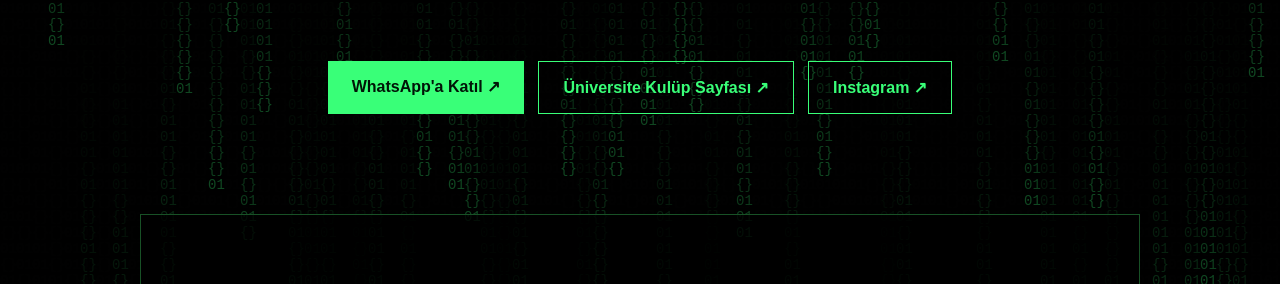
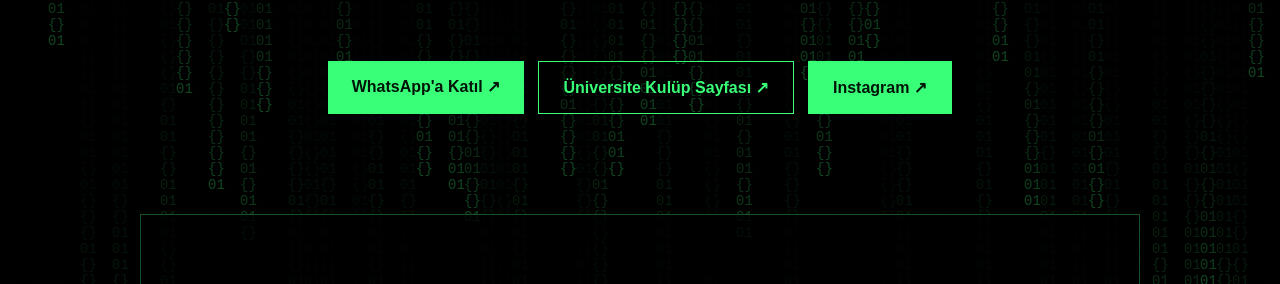
Before and after one commit to HititClubSite/club-site, a website: page public/index.html in a window 1280 px wide. Shown: the part 483-767 px from the top of the page. Drawn offline with Linux system fonts and the light colour scheme; no server answers.

Commit message:
style: match Instagram button to WhatsApp

```diff
--- a/public/style.css
+++ b/public/style.css
@@ -24,3 +24,5 @@
 #eventsList{display:flex;flex-direction:column;gap:28px;width:100%}.event-card{width:100%;max-width:none;box-sizing:border-box}.event-info h3{overflow-wrap:normal;word-break:normal}.event-info p{overflow-wrap:normal;word-break:normal}@media(max-width:700px){#eventsList{display:flex}.event-card{width:100%}}
 
 @media(max-width:700px){.hero{min-height:100svh;min-height:100vh;padding-bottom:70px}.content{scroll-margin-top:70px}}
+
+#instagram{background:#39ff78;color:#001407;border:1px solid #39ff78;padding:16px 24px;font-weight:bold;display:inline-block}
```
